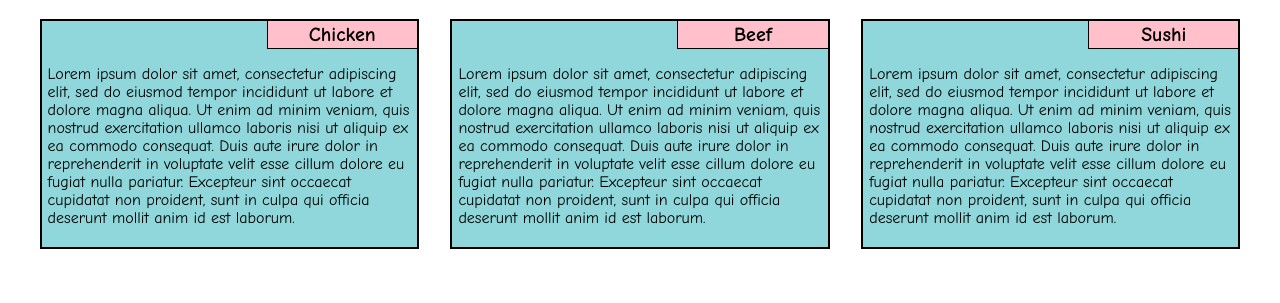
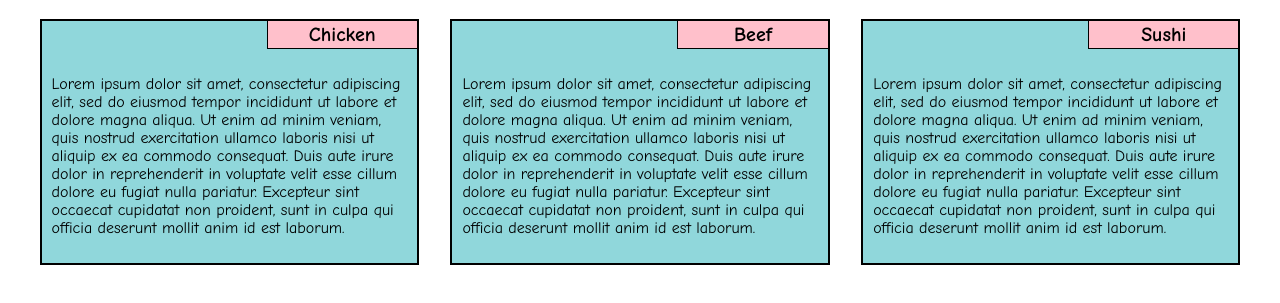
Before and after one commit to Byloor/courseera-test, a plain HTML site: page module2_assignment/index.html in a window 1280 px wide. Shown: the part 61-364 px from the top of the page. Drawn offline with Linux system fonts and the light colour scheme; files that its build step writes are made by us from their sources.

Commit message:
Update main.css

```diff
--- a/module2_assignment/css/main.css
+++ b/module2_assignment/css/main.css
@@ -2,9 +2,7 @@
 	box-sizing: border-box;
 	font-family: "Comic Sans MS", "Comic Sans", cursive;
 }
-section p {
-    padding: 0 6px 4px 6px;
-}
+
 h1{
 
 text-align: center;
@@ -19,8 +17,11 @@ section{
 margin-bottom: 25px;
 	border:2px solid #000000;
 
+
 }
-
+p{
+	padding: 10px;
+}
 section h2 {
     border-bottom: 1px solid #000000;
     border-left: 1px solid #000000;
@@ -31,7 +32,8 @@ section h2 {
     width: 40%;
     background-color: pink;
 }
-@media (min-width: 992px){
+@media (min-width: 992px)
+{
 section
 {
 	float:left;
```
